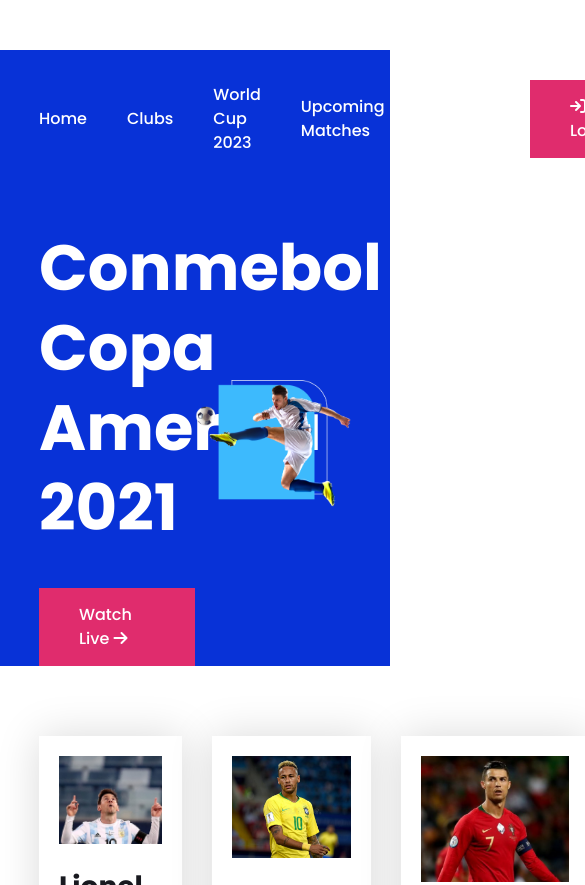
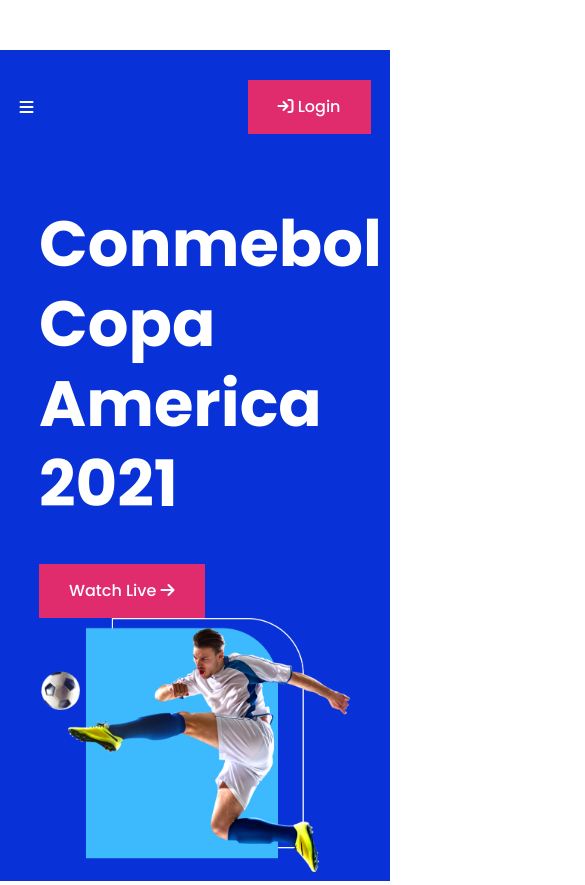
Before and after one commit to rimasultana/football-project, a plain HTML site: page index.html in a window 390 px wide. Shown: the top 885 px of the page, 585 px wide, since content can reach past the window. Drawn offline with Linux system fonts and the light colour scheme.

Commit message:
responsive done

```diff
--- a/index.html
+++ b/index.html
@@ -11,6 +11,8 @@
     />
     <!-- main-css -->
     <link rel="stylesheet" href="style/style.css" />
+    <!-- responsive -->
+     <link rel="stylesheet" href="style/responsive.css">
     <!-- font-awesome -->
     <script
       src="https://kit.fontawesome.com/da72d6e058.js"
@@ -28,6 +30,7 @@
           <li>Upcoming Matches</li>
           <li>Contact</li>
         </ul>
+        <span class="bars-icon"><i class="fa-solid fa-bars"></i></span>
         <h1 class="logo">
           <i class="fa-solid fa-arrow-right-to-bracket"></i> Login
         </h1>
--- /dev/null
+++ b/style/responsive.css
@@ -0,0 +1,40 @@
+@media (max-width: 576px) {
+  nav,
+  .banner-section,
+  .card-section,
+  .match-section,
+  .footer-container
+  {
+    max-width: 90%;
+  }
+  ul {
+    display: none;
+  }
+  .bars-icon {
+    display: block;
+    text-align: left;
+  }
+  .banner-container,
+  .match-section
+  {
+    flex-direction: column;
+  }
+  .banner-img ,
+  .banner-content,
+  .match-img,
+  .match-content
+  {
+   width: 100%;
+  }
+  .card-container{
+   grid-template-columns: repeat(1, 12fr);
+   padding: 15px;
+  }
+  .social-icon img {
+   width: 35px;
+   margin-right: 5px;
+  }
+  .description{
+   font-size: 16px;
+  }
+}
--- a/style/style.css
+++ b/style/style.css
@@ -23,6 +23,7 @@ nav {
   margin-top: 50px;
 }
 ul {
+  width:55%;
   display: flex;
   justify-content: center;
   align-items: center;
@@ -37,14 +38,20 @@ ul li {
   letter-spacing: 0px;
   text-align: left;
 }
+.bars-icon{
+  color: #fff;
+  display: none;
+  width: 15%;
+}
 .logo {
+  width: auto;
+  text-align: center;
   color: rgb(255, 255, 255);
   font-size: 16px;
   font-weight: 500;
   line-height: 24px;
   letter-spacing: 0px;
-  text-align: left;
-  padding: 15px 40px;
+  padding: 15px 30px;
   background: rgb(224, 44, 109);
   border: none;
 }
```
